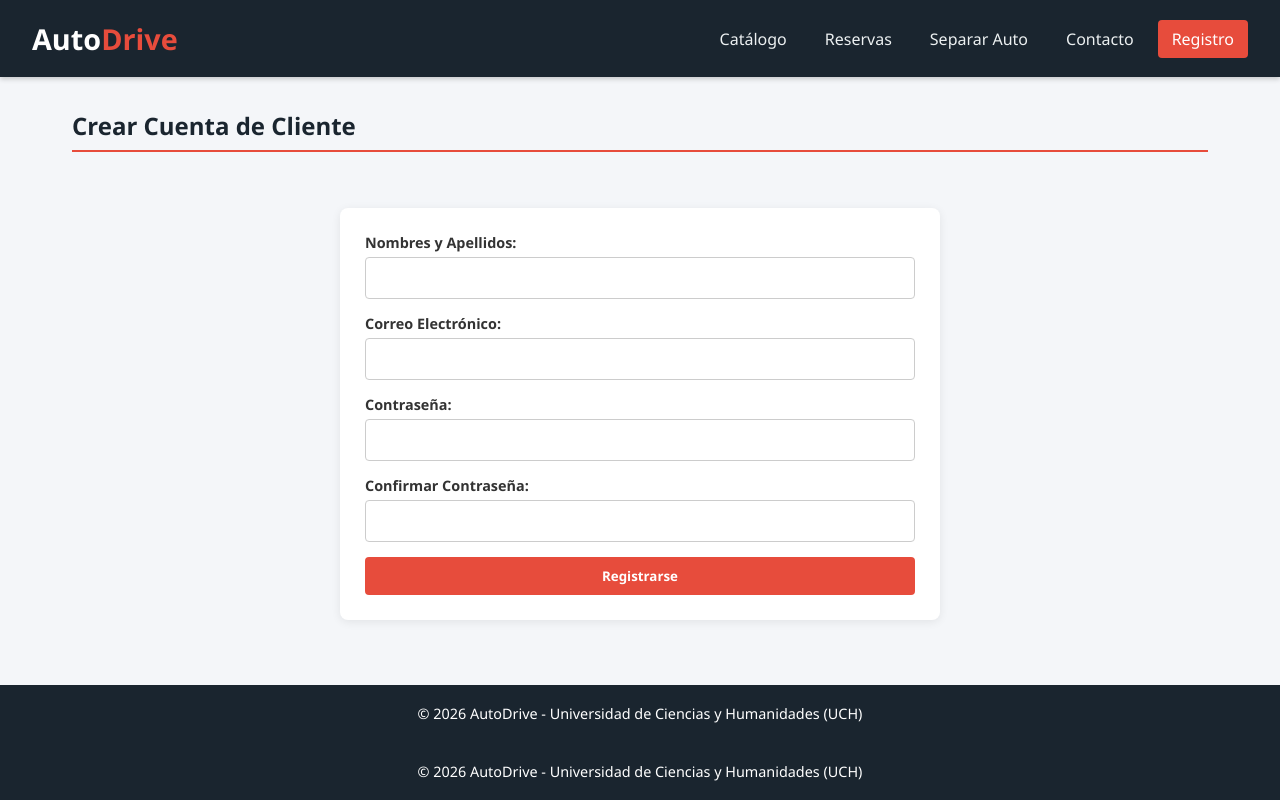
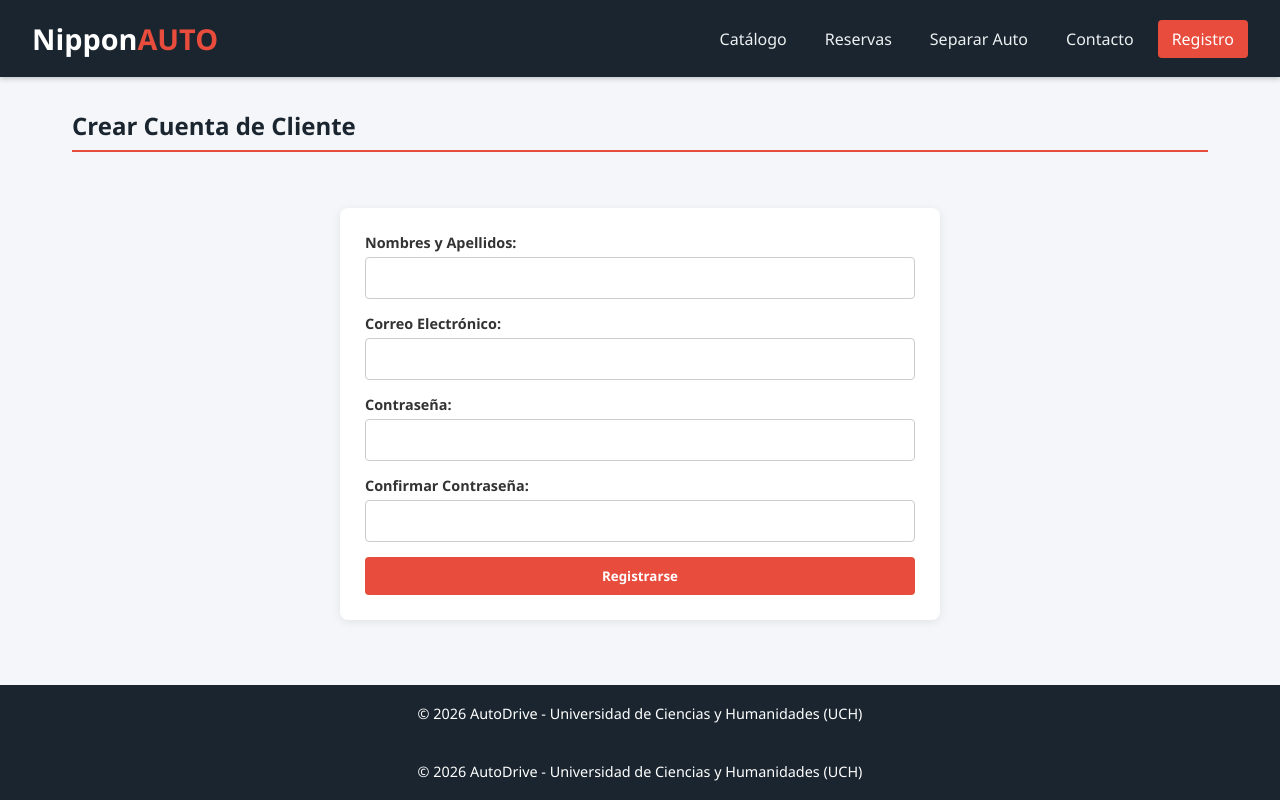
Before and after one commit to dilanamos77-a11y/web-NipponAUTO, a plain HTML site: page registro.html in a window 1280 px wide. Drawn offline with Linux system fonts and the light colour scheme.

Commit message:
Change title and header from AutoDrive to Nippon AUTO

```diff
--- a/registro.html
+++ b/registro.html
@@ -3,14 +3,14 @@
 <head>
     <meta charset="UTF-8">
     <meta name="viewport" content="width=device-width, initial-scale=1.0">
-    <title>AutoDrive | Registro de Usuario</title>
+    <title>Nippon AUTO | Registro de Usuario</title>
     <link rel="stylesheet" href="styles.css">
 </head>
 <body>
 
     <header class="header">
         <div class="logo">
-            <h1>Auto<span>Drive</span></h1>
+            <h1>Nippon<span>AUTO</span></h1>
         </div>
         <nav class="nav">
             <a href="index.html">Catálogo</a>
```
